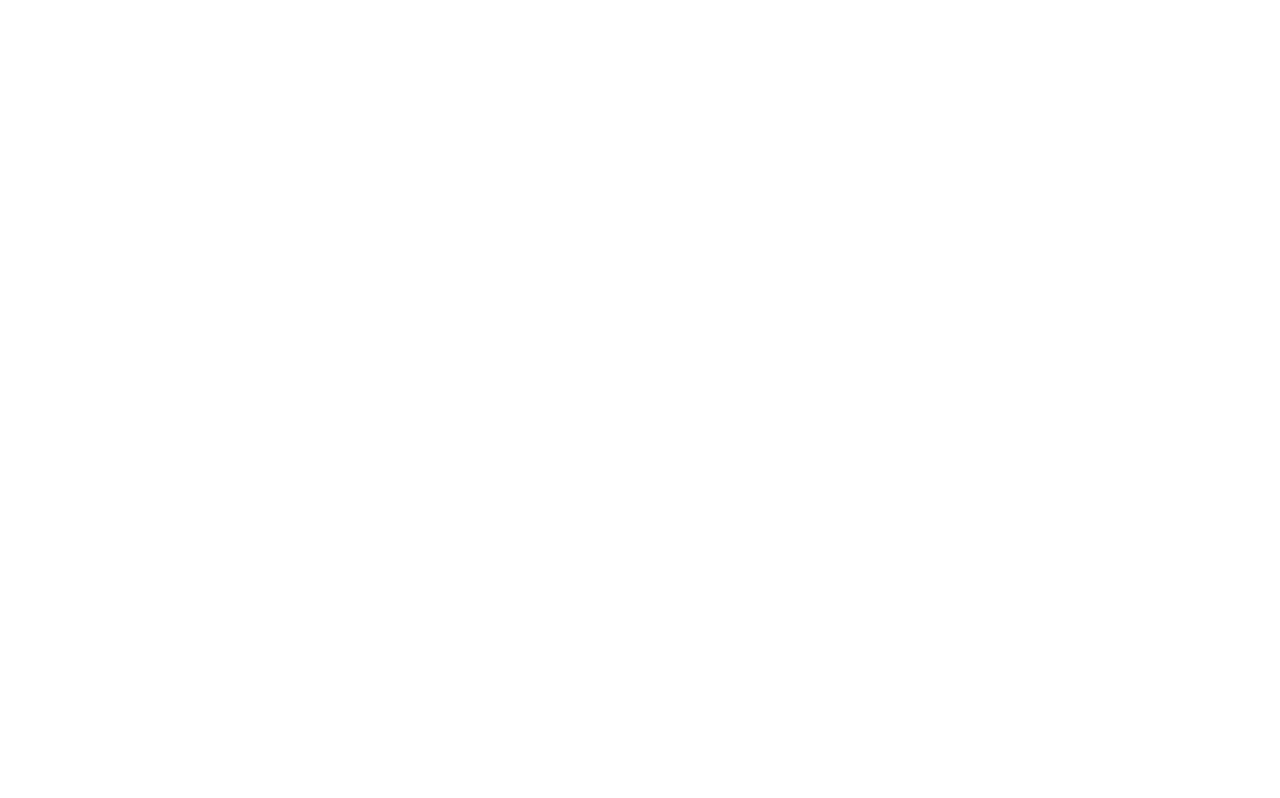
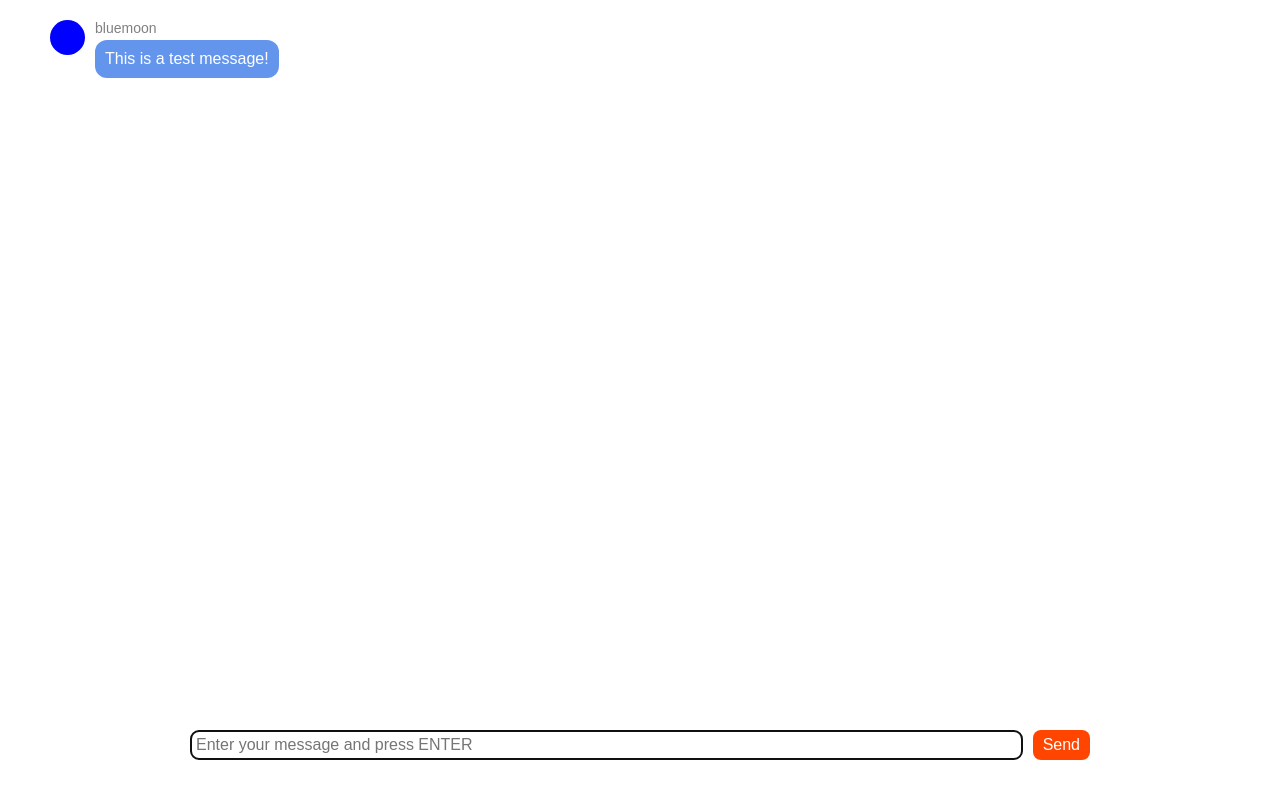
Before and after one commit to RobertDjujic/algebra-seminarski, a React (Vite) app: page / in a window 1280 px wide. Built offline with nearby package versions, Linux system fonts and the light colour scheme.

Commit message:
Add messages, input and button components to app

```diff
--- a/src/App.tsx
+++ b/src/App.tsx
@@ -1,7 +1,40 @@
 import "./styles/styles.scss";
+import { randomColor } from "./utils/random-color";
+import { randomName } from "./utils/random-name";
+import { StateType } from "./data/types";
+import { useState } from "react";
+import Input from "./components/input";
+import Messages from "./components/messages";
+
+const state: StateType = {
+  messages: {
+    text: "This is a test message!",
+    member: {
+      color: "blue",
+      username: "bluemoon",
+    },
+  },
+  member: {
+    username: randomName(),
+    color: randomColor(),
+  },
+};
 
 const App = () => {
-  return <div className="App"></div>;
+  const [inputValue, setInputValue] = useState<string>("");
+
+  return (
+    <div className="App">
+      <Messages currentMember={state.member} messages={state.messages} />
+      <Input
+        autoFocus={true}
+        onChange={(e) => setInputValue(e.target.value)}
+        placeholder="Enter your message and press ENTER"
+        type="text"
+        value={inputValue}
+      />
+    </div>
+  );
 };
 
 export default App;
--- /dev/null
+++ b/src/components/button.tsx
@@ -0,0 +1,15 @@
+import { ButtonHTMLAttributes } from "react";
+
+type ButtonProps = {
+  text: string;
+} & ButtonHTMLAttributes<HTMLButtonElement>;
+
+const Button = ({ text, ...props }: ButtonProps) => {
+  return (
+    <button className="button" {...props}>
+      {text}
+    </button>
+  );
+};
+
+export default Button;
--- /dev/null
+++ b/src/components/input.tsx
@@ -0,0 +1,13 @@
+import { InputHTMLAttributes } from "react";
+import Button from "./button";
+
+const Input = ({ ...props }: InputHTMLAttributes<HTMLInputElement>) => {
+  return (
+    <div className="input">
+      <input className="input__text" {...props} />
+      <Button text="Send" />
+    </div>
+  );
+};
+
+export default Input;
--- /dev/null
+++ b/src/components/messages.tsx
@@ -0,0 +1,34 @@
+import { MemberType, MessagesType } from "../data/types";
+
+type MessagesProps = {
+  currentMember: MemberType;
+  messages: MessagesType;
+};
+
+const Messages = ({ currentMember, messages }: MessagesProps) => {
+  const messageFromMe = messages.member.username === currentMember.username;
+  const className = messageFromMe
+    ? "messages__message currentMember"
+    : "messages__message";
+
+  return (
+    <ul className={className}>
+      <li className="messages__message">
+        <span
+          className="messages__message__avatar"
+          style={{ backgroundColor: messages.member.color }}
+        />
+        <div className="messages__message__content">
+          <div className="messages__message__content__username">
+            {messages.member.username}
+          </div>
+          <div className="messages__message__content__text">
+            {messages.text}
+          </div>
+        </div>
+      </li>
+    </ul>
+  );
+};
+
+export default Messages;
--- /dev/null
+++ b/src/data/types.ts
@@ -0,0 +1,19 @@
+export type StateType = {
+  messages: MessagesType;
+  member: MemberType;
+};
+
+export type MessagesType = {
+  text: string;
+  member: MessagesMemberType;
+};
+
+type MessagesMemberType = {
+  color: string;
+  username: string;
+};
+
+export type MemberType = {
+  username: string;
+  color: string;
+};
--- /dev/null
+++ b/src/styles/components/button.scss
@@ -0,0 +1,10 @@
+.button {
+  background-color: var(--color-orange);
+  border-radius: var(--border-rounded);
+  border: none;
+  color: var(--color-white);
+  cursor: pointer;
+  font-size: 1rem;
+  margin-left: 0.625rem;
+  padding: 0.3125rem 0.625rem;
+}
--- /dev/null
+++ b/src/styles/components/input.scss
@@ -0,0 +1,15 @@
+.input {
+  display: flex;
+  justify-content: space-between;
+  margin: 0 auto 2.5rem;
+  max-width: 56.25rem;
+  width: 100%;
+
+  &__text {
+    flex-grow: 1;
+    border-radius: var(--border-rounded);
+    border: 1px solid var(--color-orange);
+    font-size: 1rem;
+    padding: 0.3125rem;
+  }
+}
--- /dev/null
+++ b/src/styles/components/messages.scss
@@ -0,0 +1,58 @@
+.messages {
+  flex-grow: 1;
+  list-style: none;
+  margin: 0 auto;
+  max-width: 56.25rem;
+  overflow: auto;
+  padding-left: 0;
+  padding: 1.25rem 0;
+  width: 100%;
+
+  &__message {
+    display: flex;
+    margin-top: 0.625rem;
+
+    &.currentMember {
+      justify-content: flex-end;
+      flex-direction: row-reverse;
+      text-align: right;
+    }
+
+    &__avatar {
+      border-radius: 50%;
+      display: inline-block;
+      margin: 0 0.625rem -0.625rem;
+      height: 2.1875rem;
+      width: 2.1875rem;
+    }
+
+    &__content {
+      display: inline-block;
+
+      &.currentMember {
+        align-items: flex-end;
+      }
+
+      &__username {
+        display: block;
+        color: var(--color-gray);
+        font-size: 0.875rem;
+        padding-bottom: 0.25rem;
+      }
+
+      &__text {
+        display: inline-block;
+        background-color: var(--color-blue);
+        border-radius: 12px;
+        color: var(--color-white);
+        margin: 0;
+        max-width: 25rem;
+        padding: 0.625rem;
+
+        &.currentMember {
+          background-color: var(--color-orangered);
+        }
+      }
+    }
+  }
+}
--- a/src/styles/styles.scss
+++ b/src/styles/styles.scss
@@ -1,13 +1,32 @@
 * {
   box-sizing: border-box;
+  font-family: Arial, Helvetica, sans-serif;
 }
 
 body {
   margin: 0;
 }
 
+.App {
+  display: flex;
+  flex-direction: column;
+  justify-content: space-between;
+  height: 100vh;
+}
+
 :root {
+  //border
+  --border-rounded: 0.5rem;
+
   //colors
   --color-black: #000000;
+  --color-blue: #6495ed;
+  --color-gray: #808080;
+  --color-orange: #ff4500;
   --color-white: #ffffff;
 }
+
+//components
+@import "./components/button.scss";
+@import "./components/input.scss";
+@import "./components/messages.scss";
--- /dev/null
+++ b/src/utils/random-color.ts
@@ -0,0 +1,3 @@
+export const randomColor = () => {
+  return "#" + Math.floor(Math.random() * 0xffffff).toString(16);
+};
--- /dev/null
+++ b/src/utils/random-name.ts
@@ -0,0 +1,137 @@
+export const randomName = () => {
+  const adjectives = [
+    "autumn",
+    "hidden",
+    "bitter",
+    "misty",
+    "silent",
+    "empty",
+    "dry",
+    "dark",
+    "summer",
+    "icy",
+    "delicate",
+    "quiet",
+    "white",
+    "cool",
+    "spring",
+    "winter",
+    "patient",
+    "twilight",
+    "dawn",
+    "crimson",
+    "wispy",
+    "weathered",
+    "blue",
+    "billowing",
+    "broken",
+    "cold",
+    "damp",
+    "falling",
+    "frosty",
+    "green",
+    "long",
+    "late",
+    "lingering",
+    "bold",
+    "little",
+    "morning",
+    "muddy",
+    "old",
+    "red",
+    "rough",
+    "still",
+    "small",
+    "sparkling",
+    "throbbing",
+    "shy",
+    "wandering",
+    "withered",
+    "wild",
+    "black",
+    "young",
+    "holy",
+    "solitary",
+    "fragrant",
+    "aged",
+    "snowy",
+    "proud",
+    "floral",
+    "restless",
+    "divine",
+    "polished",
+    "ancient",
+    "purple",
+    "lively",
+    "nameless",
+  ];
+  const nouns = [
+    "waterfall",
+    "river",
+    "breeze",
+    "moon",
+    "rain",
+    "wind",
+    "sea",
+    "morning",
+    "snow",
+    "lake",
+    "sunset",
+    "pine",
+    "shadow",
+    "leaf",
+    "dawn",
+    "glitter",
+    "forest",
+    "hill",
+    "cloud",
+    "meadow",
+    "sun",
+    "glade",
+    "bird",
+    "brook",
+    "butterfly",
+    "bush",
+    "dew",
+    "dust",
+    "field",
+    "fire",
+    "flower",
+    "firefly",
+    "feather",
+    "grass",
+    "haze",
+    "mountain",
+    "night",
+    "pond",
+    "darkness",
+    "snowflake",
+    "silence",
+    "sound",
+    "sky",
+    "shape",
+    "surf",
+    "thunder",
+    "violet",
+    "water",
+    "wildflower",
+    "wave",
+    "water",
+    "resonance",
+    "sun",
+    "wood",
+    "dream",
+    "cherry",
+    "tree",
+    "fog",
+    "frost",
+    "voice",
+    "paper",
+    "frog",
+    "smoke",
+    "star",
+  ];
+  const adjective = adjectives[Math.floor(Math.random() * adjectives.length)];
+  const noun = nouns[Math.floor(Math.random() * nouns.length)];
+  return adjective + noun;
+};
```
